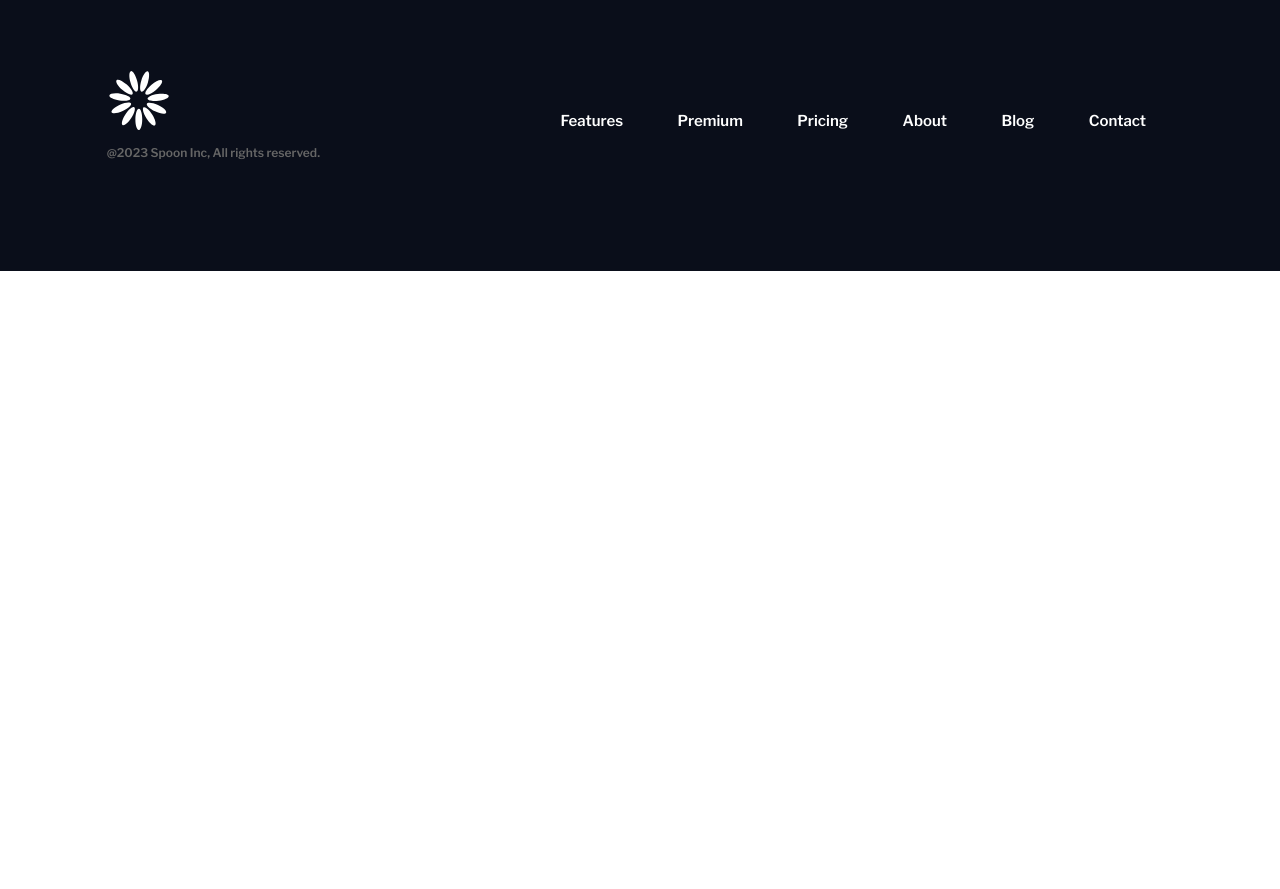
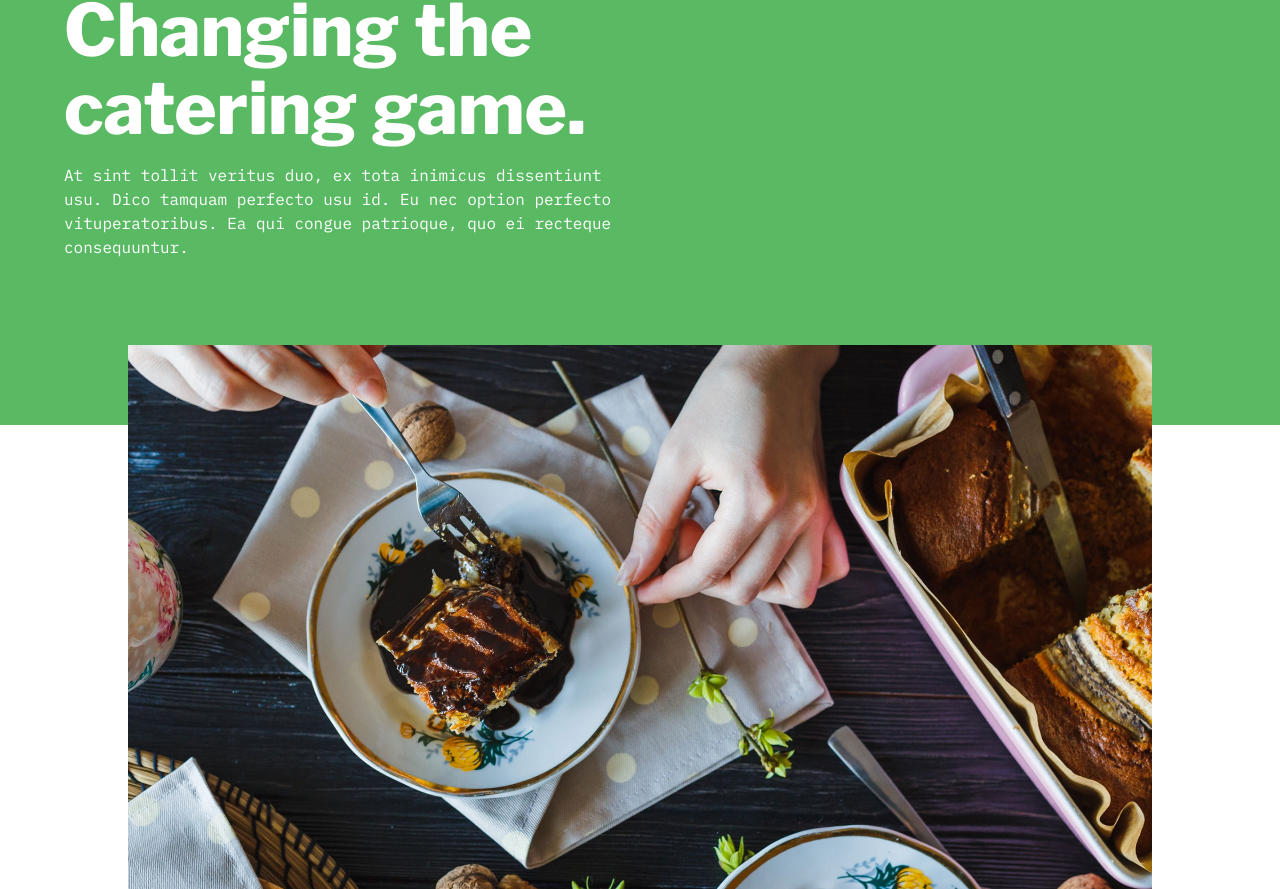
Before and after one commit to cey-t/catering-website, a React (Create React App) app: page /about in a window 1280 px wide. Shown: the part 211-1100 px from the top of the page. Before the commit the page ends 800 px from the top, so only its background shows below. Built offline with nearby package versions, Linux system fonts and the light colour scheme.

Commit message:
About Page Hero Section

```diff
--- a/src/pages/About/About.js
+++ b/src/pages/About/About.js
@@ -1,4 +1,29 @@
+import styles from "./About.module.scss";
+import ContextBox from "components/ContextBox/ContextBox";
+import bananaCake from "images/Premium/banana-cake.jpg";
+import HeaderContextBox from "components/HeaderInnerContent/HeaderContextBox";
 const About = () => {
-  return <h1>About</h1>;
+  return (
+    <section className={styles.aboutRoot}>
+      <HeaderContextBox
+        name="About"
+        header="Changing the catering game."
+        content="At sint tollit veritus duo, ex tota inimicus dissentiunt usu. Dico tamquam perfecto usu id. Eu nec option perfecto vituperatoribus. Ea qui congue patrioque, quo ei recteque consequuntur."
+      />
+      <div className={styles.imageContainer}>
+        <img
+          className={styles.heroImage}
+          src={bananaCake}
+          width={"80%"}
+          alt="banana cake"
+        />
+      </div>
+      <ContextBox
+        className={styles.contextBox}
+        span="We combine the benefits of the best local farms with advances made possible by technology to deliver you the best catering experience possible."
+        text="Food surrounds us, but we don’t always think about where it comes from or how it got to us. The way we eat and our experiences with food have huge impact on everything from the environment to our health."
+      />
+    </section>
+  );
 };
 export default About;
--- /dev/null
+++ b/src/pages/About/About.module.scss
@@ -0,0 +1,13 @@
+.aboutRoot {
+  width: 100%;
+  .imageContainer {
+    display: flex;
+    align-items: center;
+    justify-content: center;
+    margin-top: -80px;
+  }
+  .contextBox {
+    padding: 80px 40px;
+    text-align: -webkit-center;
+  }
+}
--- a/src/pages/Pricing/FAQ.js/FAQ.module.scss
+++ b/src/pages/Pricing/FAQ.js/FAQ.module.scss
@@ -1,7 +1,7 @@
 .faqSection {
   width: 85%;
   margin: auto;
-  padding: 120px 0;
+  padding-top: 120px;
   display: flex;
   flex-direction: column;
   gap: 100px;
```
